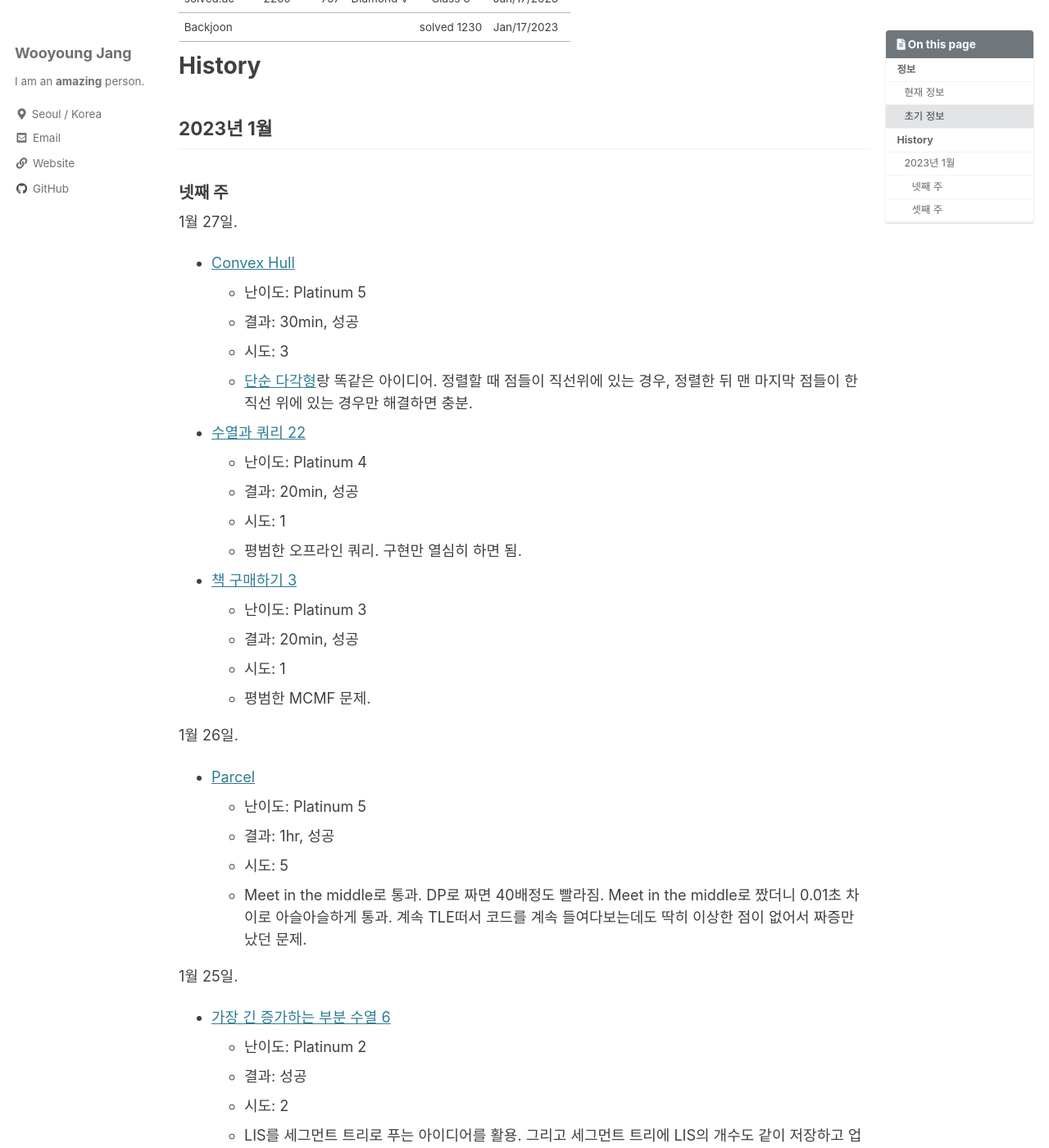
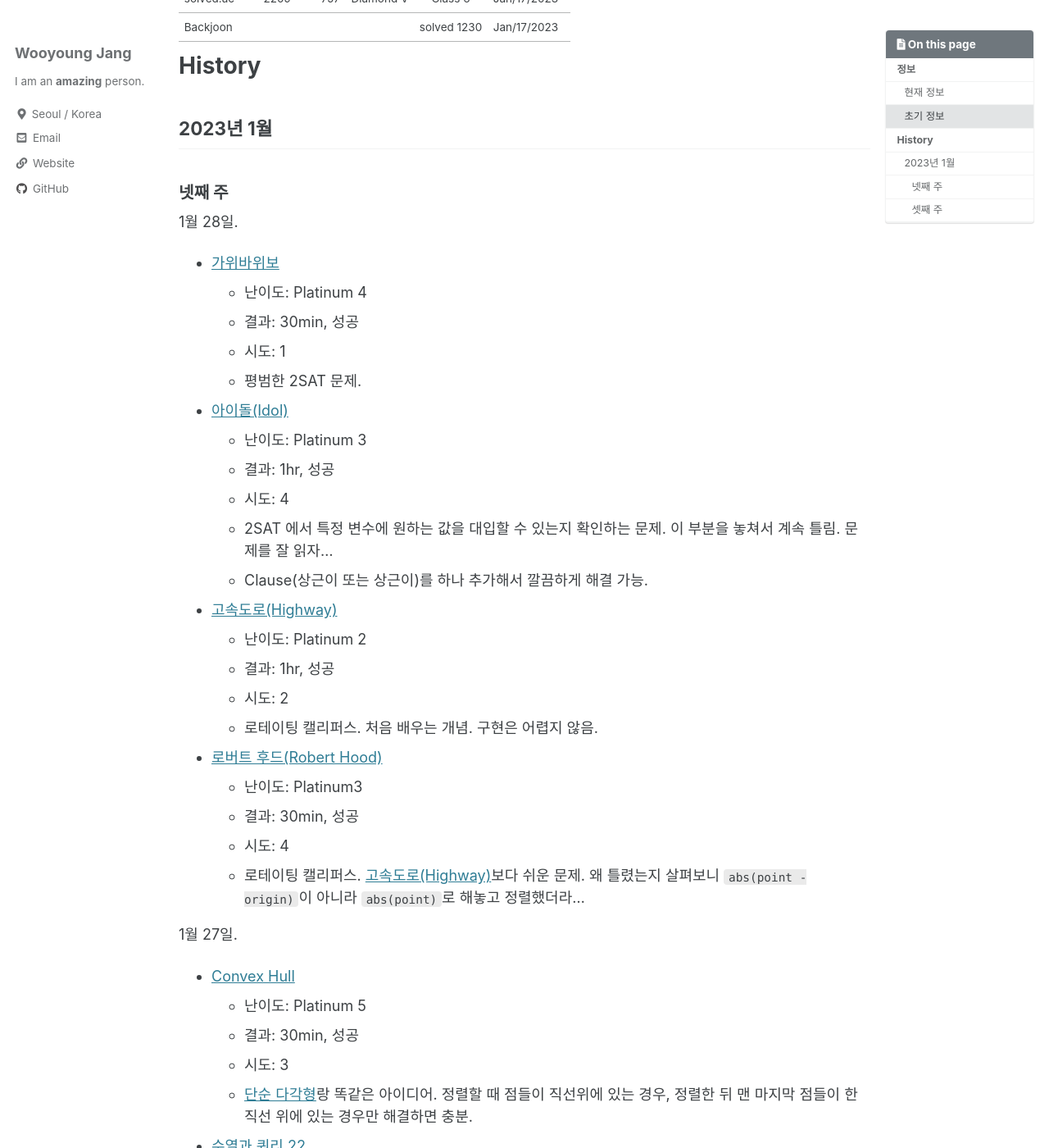
Before and after one commit to riverlike14/riverlike14.github.io, a Jekyll site: the page built from computer/competitive-programming/_posts/2023-01-17-My-Problem-Solving-History.md, in a window 1280 px wide and 1400 px high, scrolled down 888 px. Shown: the whole window at 82% size. Built offline with Jekyll 4.4.1, drawn with Linux system fonts in a browser that asks for light colours; cached includes are drawn as plain includes; comment, search, counter and statistics services are not loaded; some of the changed text lies outside the part shown.

Commit message:
update cp history

```diff
--- a/computer/competitive-programming/_posts/2023-01-17-My-Problem-Solving-History.md
+++ b/computer/competitive-programming/_posts/2023-01-17-My-Problem-Solving-History.md
@@ -35,6 +35,30 @@ Last Updated: 2023년 1월 25일.
 ## 2023년 1월
 
 ### 넷째 주
+
+1월 28일.
+- [가위바위보](https://www.acmicpc.net/problem/2207)
+  - 난이도: Platinum 4
+  - 결과: 30min, 성공
+  - 시도: 1
+  - 평범한 2SAT 문제.
+- [아이돌(Idol)](https://www.acmicpc.net/problem/3648)
+  - 난이도: Platinum 3
+  - 결과: 1hr, 성공
+  - 시도: 4
+  - 2SAT 에서 특정 변수에 원하는 값을 대입할 수 있는지 확인하는 문제. 이 부분을 놓쳐서 계속 틀림. 문제를 잘 읽자...
+  - Clause(상근이 또는 상근이)를 하나 추가해서 깔끔하게 해결 가능.
+- [고속도로(Highway)](https://www.acmicpc.net/problem/10254)
+  - 난이도: Platinum 2
+  - 결과: 1hr, 성공
+  - 시도: 2
+  - 로테이팅 캘리퍼스. 처음 배우는 개념. 구현은 어렵지 않음.
+- [로버트 후드(Robert Hood)](https://www.acmicpc.net/problem/9240)
+  - 난이도: Platinum3
+  - 결과: 30min, 성공
+  - 시도: 4
+  - 로테이팅 캘리퍼스. [고속도로(Highway)](https://www.acmicpc.net/problem/10254)보다 쉬운 문제. 왜 틀렸는지 살펴보니 `abs(point - origin)`이 아니라 `abs(point)`로 해놓고 정렬했더라...
+
 
 1월 27일.
 - [Convex Hull](https://www.acmicpc.net/problem/4181)
```
Also changed, not shown: other parts of computer/competitive-programming/_posts/2023-01-17-My-Problem-Solving-History.md (+2 -2 lines).
